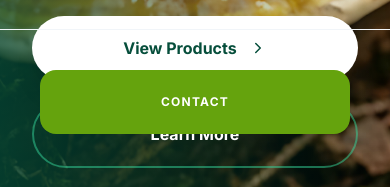
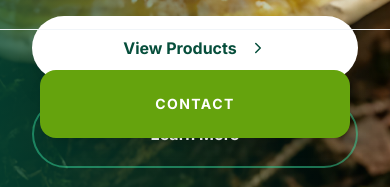
Before and after one commit to yunamail7-pixel/AcaMed, a React (Vite) app: page / in a window 390 px wide. Both pictures are taken after a click on the button 358 px from the left and 48 px from the top of the page. Shown: the part 548-735 px from the top of the page. Built offline with nearby package versions, Linux system fonts and the light colour scheme.

Commit message:
Final Navbar UX polish: improve mobile buttons and spacing

```diff
--- a/src/components/Navbar.jsx
+++ b/src/components/Navbar.jsx
@@ -173,7 +173,11 @@ const Navbar = () => {
                                 })}
                             </div>
                             <div className="p-10 border-t border-slate-100 space-y-6">
-                                <NavLink to="/contact" onClick={() => setIsMobileMenuOpen(false)} className="block bg-secondary text-white py-6 rounded-2xl text-center font-black uppercase tracking-widest text-xs">
+                                <NavLink
+                                    to="/contact"
+                                    onClick={() => setIsMobileMenuOpen(false)}
+                                    className="block bg-secondary text-white py-6 rounded-2xl text-center font-black uppercase tracking-widest text-sm shadow-lg active:scale-95 transition-transform"
+                                >
                                     {t('nav.contact')}
                                 </NavLink>
                             </div>
```
